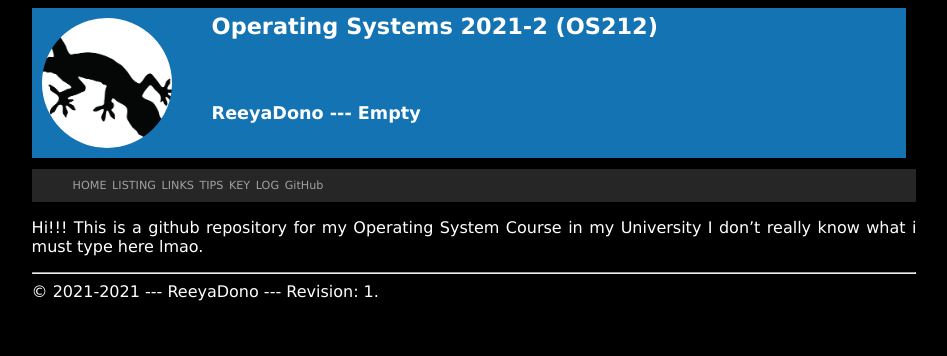
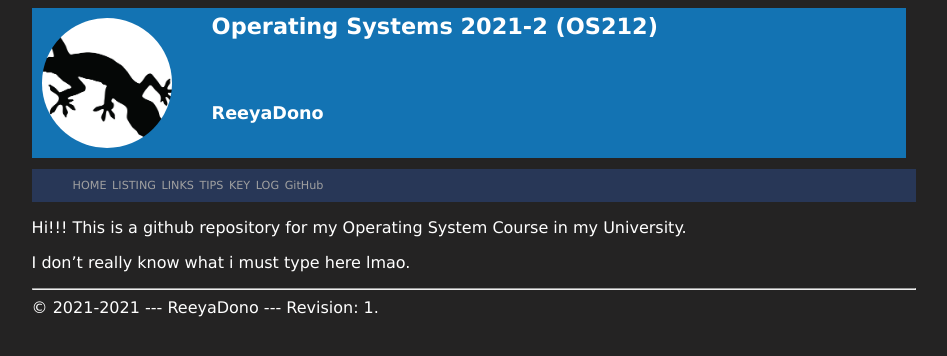
Before and after one commit to ReeyaDono/sp231, a Jekyll site: the page built from index.md, in a window 1280 px wide. Shown: the top 356 px of the page, without its empty margins (166-1113 px from the left). Built offline with Jekyll 4.4.1, drawn with Linux system fonts in a browser that asks for light colours.

Commit message:
Modify css.style and some formating

```diff
--- a/_config.yml
+++ b/_config.yml
@@ -5,7 +5,6 @@ description: >-
   OS class is fun ngl
 google_analytics: "UA-89852122-13"
 author:           "ReeyaDono"
-address:          "Empty"
 sitemap:          "true"
 plugins:
   - jekyll-sitemap
--- a/_layouts/layout.html
+++ b/_layouts/layout.html
@@ -20,9 +20,6 @@
     <div class="column right2">
       {% if page.author %}{{ page.author | escape }}
       {% else %}{{ site.author | escape }}{% endif %}
-      ---
-      {% if page.address %}{{ page.address | escape }}
-      {% else %}{{ site.address | escape }}{% endif %}
     </div>
   </div>
   </header>
--- a/assets/css/style.css
+++ b/assets/css/style.css
@@ -15,7 +15,7 @@
 
 .plainclass1 {
   color:            white;
-  background-color: black;
+  background-color: rgb(36, 35, 35);
 }
 
 .container {
@@ -111,7 +111,7 @@
 }
 
 .navbar {
-  background-color: #262626;
+  background-color: #283757;
   color:            #D7D7D7;
   font-size:        0.7em;
 }
--- a/index.md
+++ b/index.md
@@ -2,5 +2,7 @@
 layout: "layout"
 ---
 
-Hi!!! This is a github repository for my Operating System Course in my University
+Hi!!! This is a github repository for my Operating System Course in my University.
+
+
 I don't really know what i must type here lmao.
```
